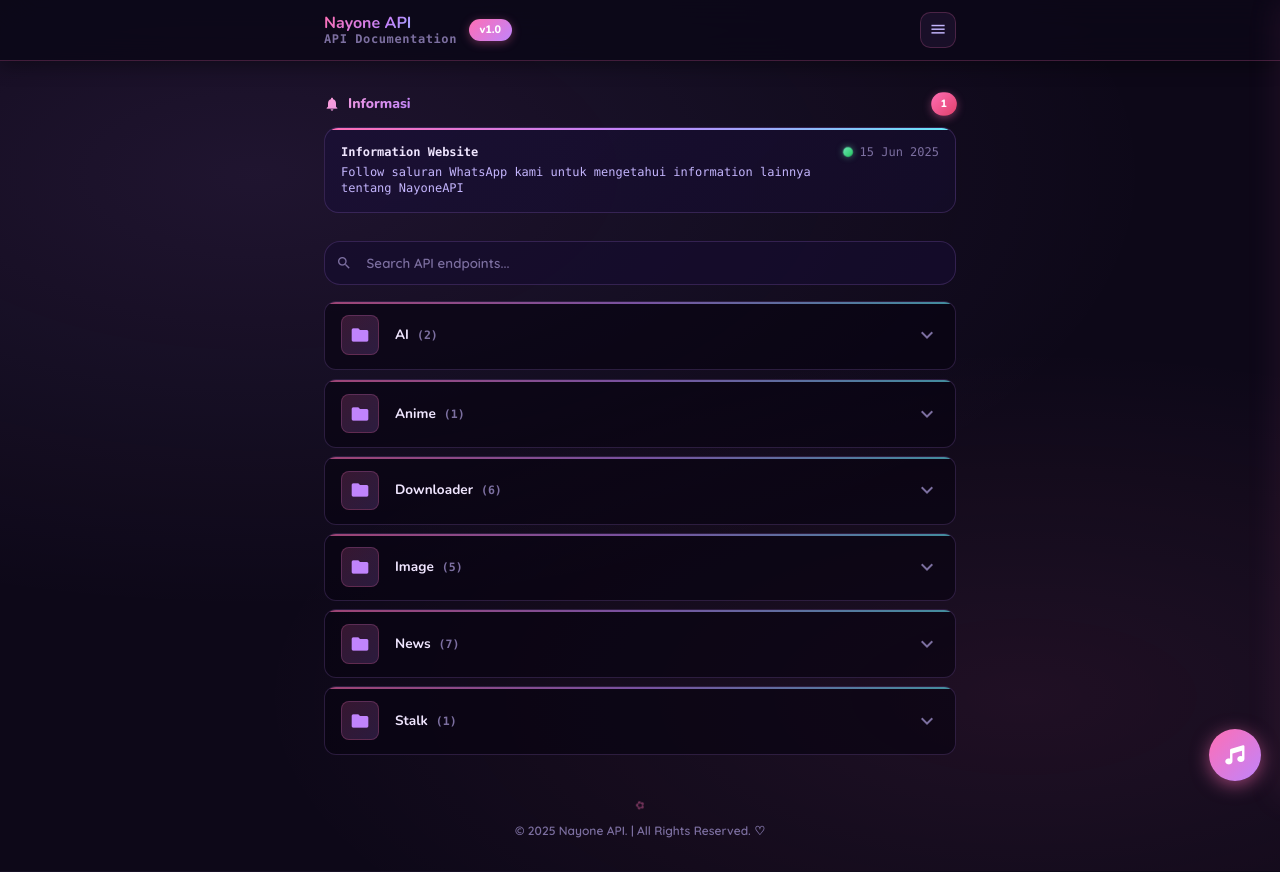
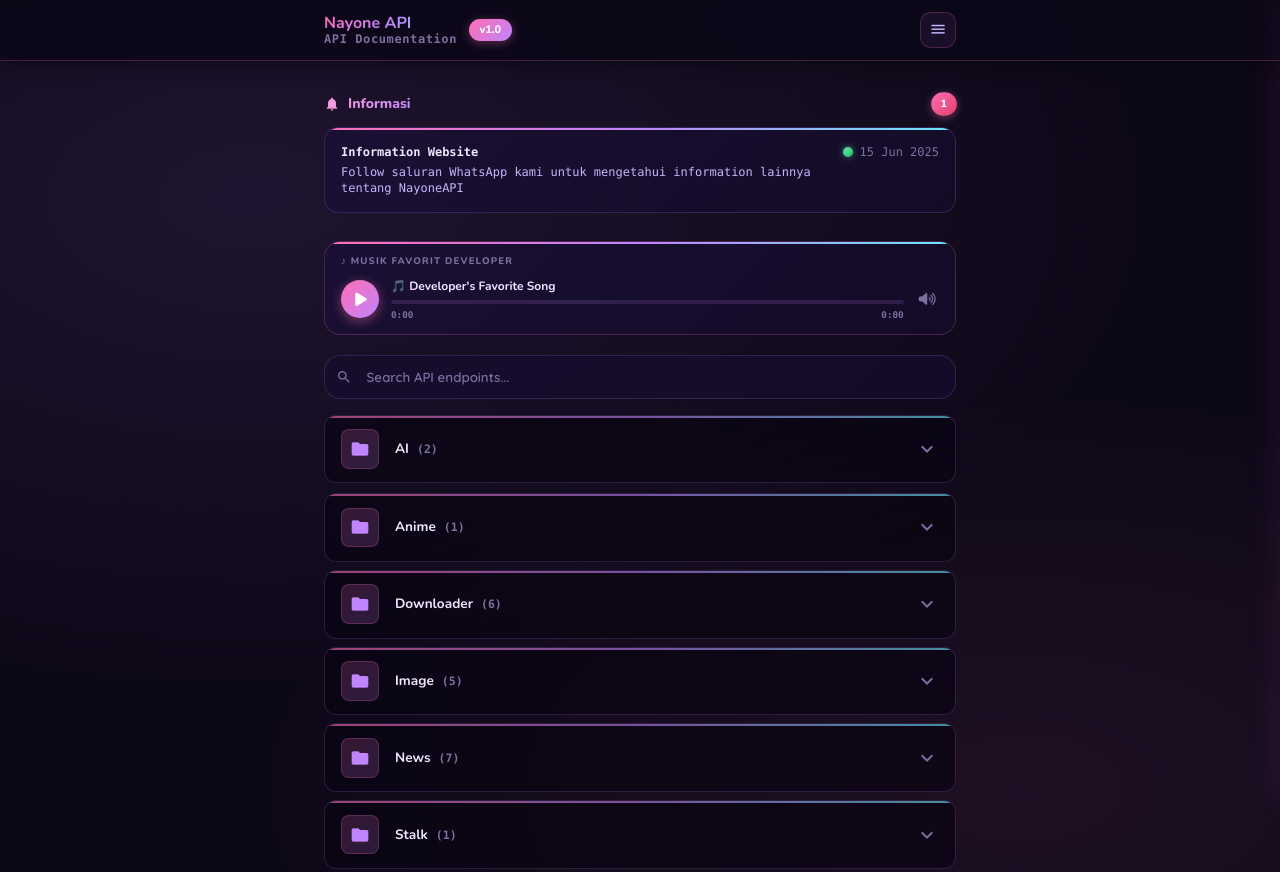
Before and after one commit to AnayaDev/NayoneAPI, a website: page api-page/docs.html in a window 1280 px wide. Shown: the top 872 px of the page. Drawn offline with nearby package versions, Linux system fonts and the light colour scheme; files whose address does not match are found by name.

Commit message:
Update docs.html

```diff
--- a/api-page/docs.html
+++ b/api-page/docs.html
@@ -878,15 +878,6 @@
         <source src="https://api.deline.web.id/KIiauNolST.mp3" type="audio/mpeg">
     </audio>
 
-    <!-- MUSIC BUTTON -->
-    <button id="music-btn" aria-label="Play music" style="position:fixed;bottom:1.2rem;right:1.2rem;z-index:9999;width:52px;height:52px;border-radius:50%;background:linear-gradient(135deg,#ff6eb4,#c084fc);border:none;cursor:pointer;display:flex;align-items:center;justify-content:center;box-shadow:0 4px 18px rgba(255,110,180,0.55);color:#fff;font-size:1.2rem;">
-        <i class="fas fa-music" style="pointer-events:none;"></i>
-    </button>
-    <div id="music-tooltip" style="position:fixed;bottom:5rem;right:1.2rem;z-index:9998;background:rgba(13,8,24,0.96);border:1.5px solid rgba(255,110,180,0.22);border-radius:0.85rem;padding:0.55rem 0.85rem;font-size:0.68rem;font-family:'Nunito',sans-serif;font-weight:700;color:#c4b5fd;pointer-events:none;opacity:0;transform:translateY(5px);transition:all 0.22s;max-width:185px;text-align:center;line-height:1.45;">
-        <span style="color:#ff9fd6;font-size:0.65rem;display:block;margin-bottom:0.2rem;">♪ Musik Favorit Developer ♡</span>
-        Klik untuk putar musik kesukaan si developer~
-    </div>
-
     <!-- SIDEBAR -->
     <aside id="sidebar" class="fixed top-0 right-0 h-full w-64 transform translate-x-full duration-300 ease-in-out z-[100]">
         <div class="px-6 py-4 border-b flex items-center justify-between">
@@ -942,6 +933,68 @@
             <div id="notifications-list" class="space-y-2"></div>
         </div>
 
+        <!-- MUSIC PLAYER BAR -->
+        <div id="music-player" style="
+            background: linear-gradient(135deg, rgba(26,16,53,0.9), rgba(20,12,40,0.95));
+            border: 1.5px solid rgba(255,110,180,0.22);
+            border-radius: 1rem;
+            padding: 0.75rem 1rem;
+            margin-bottom: 1.25rem;
+            position: relative;
+            overflow: hidden;
+        ">
+            <!-- accent line top -->
+            <div style="position:absolute;top:0;left:0;right:0;height:2px;background:linear-gradient(90deg,#ff6eb4,#c084fc,#67e8f9);"></div>
+
+            <!-- label -->
+            <div style="font-family:'Nunito',sans-serif;font-size:0.6rem;font-weight:800;color:#7c6fa0;letter-spacing:0.12em;text-transform:uppercase;margin-bottom:0.55rem;">
+                ♪ Musik Favorit Developer
+            </div>
+
+            <!-- player row -->
+            <div style="display:flex;align-items:center;gap:0.75rem;">
+
+                <!-- play/pause button -->
+                <button id="music-play-btn" onclick="toggleMusic()" style="
+                    width:38px;height:38px;border-radius:50%;flex-shrink:0;
+                    background:linear-gradient(135deg,#ff6eb4,#c084fc);
+                    border:none;cursor:pointer;
+                    display:flex;align-items:center;justify-content:center;
+                    box-shadow:0 3px 12px rgba(255,110,180,0.45);
+                    color:#fff;font-size:0.95rem;
+                    transition:all 0.2s;
+                ">
+                    <i id="music-icon" class="fas fa-play" style="pointer-events:none;margin-left:2px;"></i>
+                </button>
+
+                <!-- info & progress -->
+                <div style="flex:1;min-width:0;">
+                    <div style="font-family:'Nunito',sans-serif;font-size:0.75rem;font-weight:700;color:#f0e6ff;margin-bottom:0.3rem;white-space:nowrap;overflow:hidden;text-overflow:ellipsis;">
+                        🎵 Developer's Favorite Song
+                    </div>
+                    <!-- progress bar -->
+                    <div style="background:rgba(192,132,252,0.15);border-radius:99px;height:4px;position:relative;cursor:pointer;" id="music-progress-bar" onclick="seekMusic(event)">
+                        <div id="music-progress" style="background:linear-gradient(90deg,#ff6eb4,#c084fc);height:4px;border-radius:99px;width:0%;transition:width 0.5s linear;"></div>
+                    </div>
+                    <!-- time -->
+                    <div style="display:flex;justify-content:space-between;margin-top:0.25rem;">
+                        <span id="music-current" style="font-size:0.58rem;color:#7c6fa0;font-weight:600;">0:00</span>
+                        <span id="music-duration" style="font-size:0.58rem;color:#7c6fa0;font-weight:600;">0:00</span>
+                    </div>
+                </div>
+
+                <!-- volume icon -->
+                <button onclick="toggleMute()" style="
+                    background:none;border:none;cursor:pointer;
+                    color:#7c6fa0;font-size:0.85rem;flex-shrink:0;
+                    transition:color 0.2s;padding:0.2rem;
+                " id="mute-btn">
+                    <i id="volume-icon" class="fas fa-volume-up" style="pointer-events:none;"></i>
+                </button>
+
+            </div>
+        </div>
+
         <!-- SEARCH -->
         <div class="flex items-center justify-between mb-4">
             <div class="flex-1 relative">
@@ -971,42 +1024,76 @@
 
 <!-- ── MUSIC PLAYER SCRIPT ── -->
 <script>
-const audio    = document.getElementById('bgMusic');
-const musicBtn = document.getElementById('music-btn');
-const tooltip  = document.getElementById('music-tooltip');
-let playing    = false;
-let ttTimeout;
+const audio = document.getElementById('bgMusic');
+let playing = false;
+let muted   = false;
 
-// Show tooltip on load
-setTimeout(() => {
-    tooltip.classList.add('show');
-    ttTimeout = setTimeout(() => tooltip.classList.remove('show'), 4000);
-}, 1200);
+function formatTime(s) {
+    const m = Math.floor(s / 60);
+    const sec = Math.floor(s % 60);
+    return m + ':' + (sec < 10 ? '0' : '') + sec;
+}
 
-musicBtn.addEventListener('mouseenter', () => { clearTimeout(ttTimeout); tooltip.classList.add('show'); });
-musicBtn.addEventListener('mouseleave', () => { ttTimeout = setTimeout(() => tooltip.classList.remove('show'), 1200); });
-
-musicBtn.addEventListener('click', async () => {
+async function toggleMusic() {
+    const btn  = document.getElementById('music-play-btn');
+    const icon = document.getElementById('music-icon');
     try {
         if (playing) {
             audio.pause();
             playing = false;
-            musicBtn.classList.remove('playing');
-            musicBtn.querySelector('i').className = 'fas fa-music';
+            icon.className = 'fas fa-play';
+            icon.style.marginLeft = '2px';
+            btn.style.boxShadow = '0 3px 12px rgba(255,110,180,0.45)';
         } else {
             await audio.play();
             playing = true;
-            musicBtn.classList.add('playing');
-            musicBtn.querySelector('i').className = 'fas fa-pause';
+            icon.className = 'fas fa-pause';
+            icon.style.marginLeft = '0px';
+            btn.style.boxShadow = '0 3px 18px rgba(255,110,180,0.7), 0 0 0 4px rgba(255,110,180,0.15)';
         }
-        tooltip.classList.remove('show');
-    } catch(e) { console.error('Audio error:',e); }
+    } catch(e) { console.error('Audio error:', e); }
+}
+
+function toggleMute() {
+    muted = !muted;
+    audio.muted = muted;
+    const icon = document.getElementById('volume-icon');
+    const btn  = document.getElementById('mute-btn');
+    if (muted) {
+        icon.className = 'fas fa-volume-mute';
+        btn.style.color = '#ff6eb4';
+    } else {
+        icon.className = 'fas fa-volume-up';
+        btn.style.color = '#7c6fa0';
+    }
+}
+
+function seekMusic(e) {
+    if (!audio.duration) return;
+    const bar  = document.getElementById('music-progress-bar');
+    const rect = bar.getBoundingClientRect();
+    const pct  = Math.max(0, Math.min(1, (e.clientX - rect.left) / rect.width));
+    audio.currentTime = pct * audio.duration;
+}
+
+audio.addEventListener('timeupdate', () => {
+    if (!audio.duration) return;
+    const pct = (audio.currentTime / audio.duration) * 100;
+    document.getElementById('music-progress').style.width = pct + '%';
+    document.getElementById('music-current').textContent  = formatTime(audio.currentTime);
+});
+
+audio.addEventListener('loadedmetadata', () => {
+    document.getElementById('music-duration').textContent = formatTime(audio.duration);
 });
 
 audio.addEventListener('ended', () => {
     playing = false;
-    musicBtn.classList.remove('playing');
-    musicBtn.querySelector('i').className = 'fas fa-music';
+    document.getElementById('music-icon').className = 'fas fa-play';
+    document.getElementById('music-icon').style.marginLeft = '2px';
+    document.getElementById('music-play-btn').style.boxShadow = '0 3px 12px rgba(255,110,180,0.45)';
+    document.getElementById('music-progress').style.width = '0%';
+    document.getElementById('music-current').textContent = '0:00';
 });
 </script>
 
```
